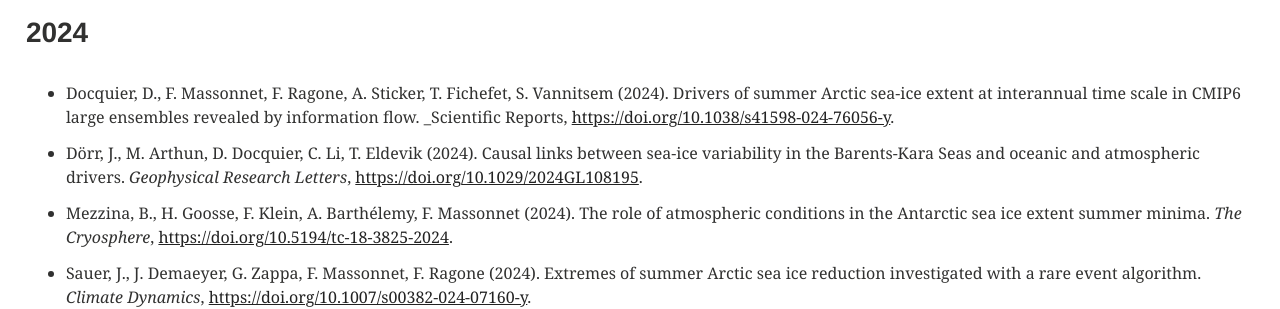
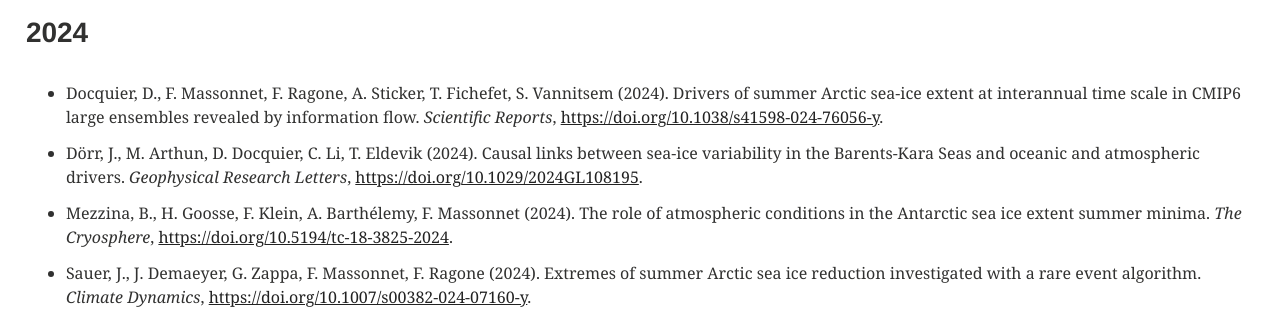
Before and after one commit to resist-impuls/resist-impuls.github.io, a Jekyll site: the page built from publications.md, in a window 1280 px wide. Shown: the part 205-514 px from the top of the page. Built offline with Jekyll 4.4.1, drawn with Linux system fonts in a browser that asks for light colours; our own code applies the rules of GitHub Pages for plain Markdown files.

Commit message:
Update publications.md

```diff
--- a/publications.md
+++ b/publications.md
@@ -1,7 +1,7 @@
 ## Peer-reviewed publications
 
 ### 2024
-- Docquier, D., F. Massonnet, F. Ragone, A. Sticker, T. Fichefet, S. Vannitsem (2024). Drivers of summer Arctic sea-ice extent at interannual time scale in CMIP6 large ensembles revealed by information flow. _Scientific Reports, [https://doi.org/10.1038/s41598-024-76056-y](https://doi.org/10.1038/s41598-024-76056-y).
+- Docquier, D., F. Massonnet, F. Ragone, A. Sticker, T. Fichefet, S. Vannitsem (2024). Drivers of summer Arctic sea-ice extent at interannual time scale in CMIP6 large ensembles revealed by information flow. _Scientific Reports_, [https://doi.org/10.1038/s41598-024-76056-y](https://doi.org/10.1038/s41598-024-76056-y).
 - Dörr, J., M. Arthun, D. Docquier, C. Li, T. Eldevik (2024). Causal links between sea-ice variability in the Barents-Kara Seas and oceanic and atmospheric drivers. _Geophysical Research Letters_, [https://doi.org/10.1029/2024GL108195](https://doi.org/10.1029/2024GL108195).
 - Mezzina, B., H. Goosse, F. Klein, A. Barthélemy, F. Massonnet (2024). The role of atmospheric conditions in the Antarctic sea ice extent summer minima. _The Cryosphere_, [https://doi.org/10.5194/tc-18-3825-2024](https://doi.org/10.5194/tc-18-3825-2024).
 - Sauer, J., J. Demaeyer, G. Zappa, F. Massonnet, F. Ragone (2024). Extremes of summer Arctic sea ice reduction investigated with a rare event algorithm. _Climate Dynamics_, [https://doi.org/10.1007/s00382-024-07160-y](https://doi.org/10.1007/s00382-024-07160-y).
```
